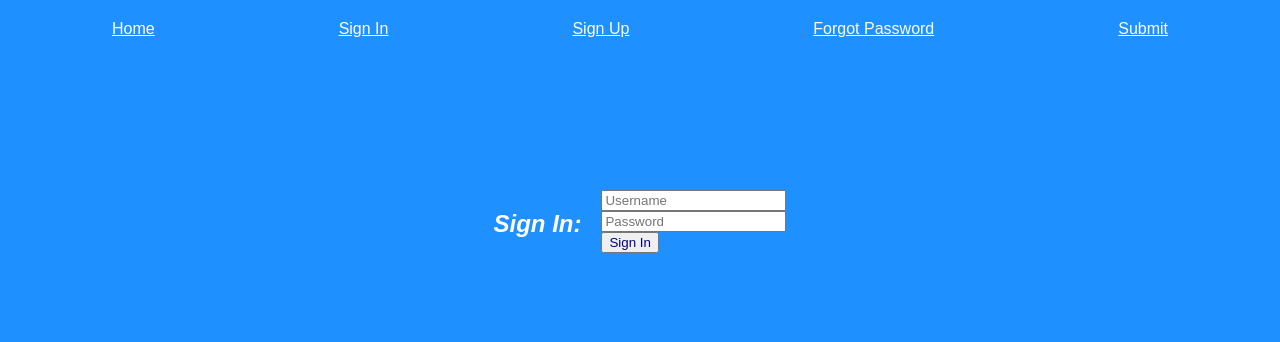
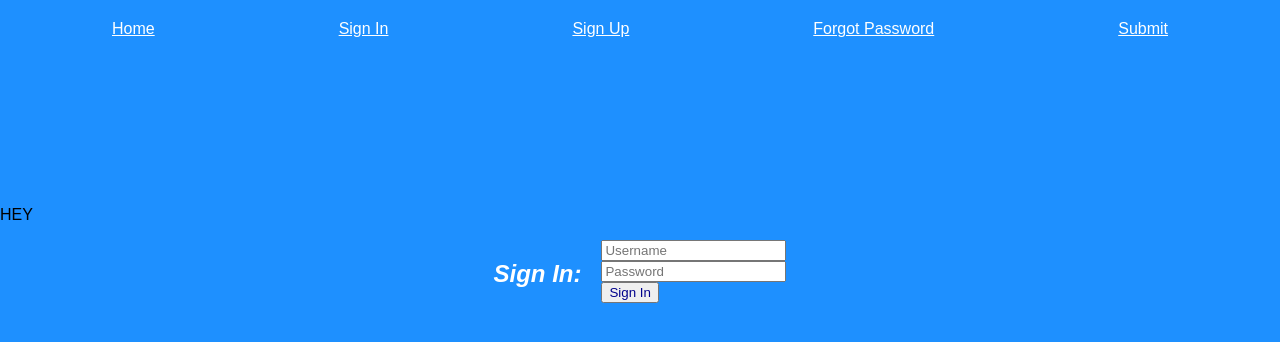
Before and after one commit to LSPortfolio/frontend, a React (Create React App) app: page /signin in a window 1280 px wide. Shown: the top 342 px of the page. Built offline with nearby package versions, Linux system fonts and the light colour scheme.

Commit message:
new branch

```diff
--- a/src/Components/signin.js
+++ b/src/Components/signin.js
@@ -48,6 +48,7 @@ export default class Signin extends Component {
                 <header className="App-header" style={{color: 'white', backgroundColor: 'dodgerBlue', display: 'flex', flexDirection: 'column'}}>
                     <NavbarLambda />
                 </header>
+                <p>HEY</p>
                 <div style={{backgroundColor: 'dodgerBlue', display: 'flex', justifyContent: 'center'}}>
                     <h2 style={{color: 'white', paddingRight: 20}}><i>Sign In:</i></h2>
                     <form>
```
